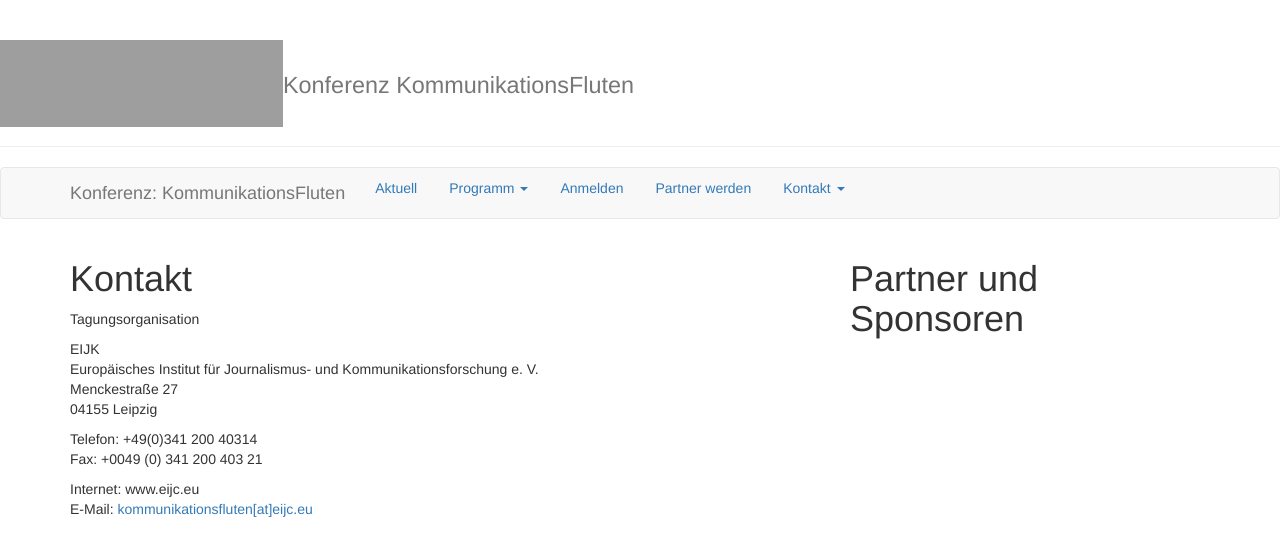
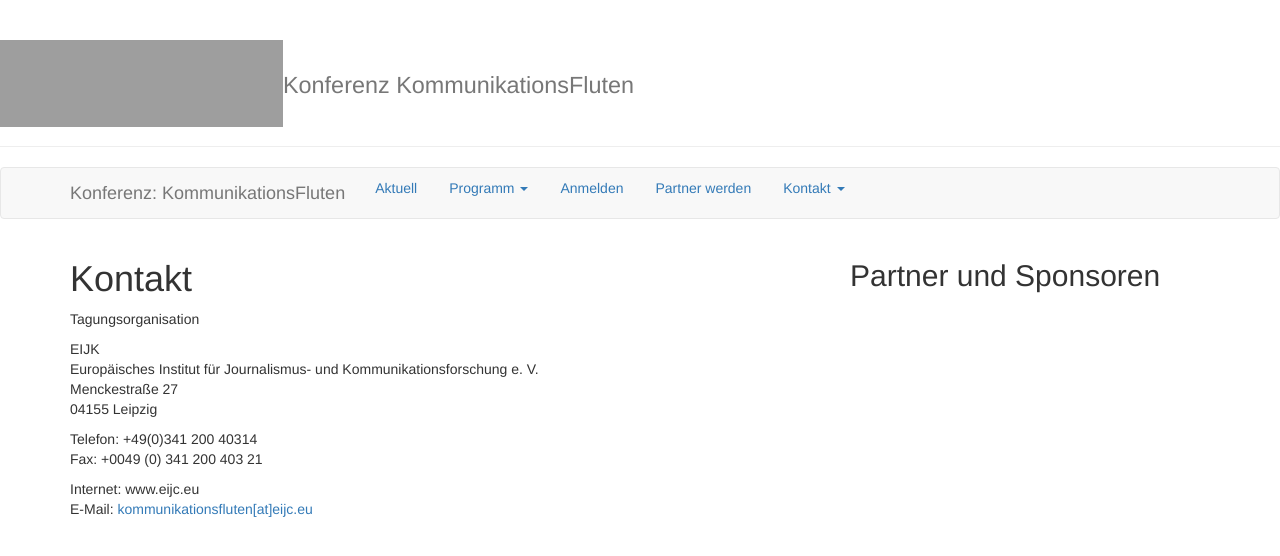
Before and after one commit to susedev/test, a Jekyll site: the page built from kontakt.html, in a window 1280 px wide. Shown: the top 556 px of the page. Built offline with Jekyll 4.4.1, drawn with Linux system fonts in a browser that asks for light colours; grey boxes are pictures that could not be loaded.

```diff
--- a/_layouts/base.html
+++ b/_layouts/base.html
@@ -50,7 +50,7 @@
     {{ content }}
   </div>
   <div class="col-md-4">
-    <h1>Partner und Sponsoren </h1>
+    <h2><small></small>Partner und Sponsoren </small></h2>
   </div>
 </div>
 </div>
```
